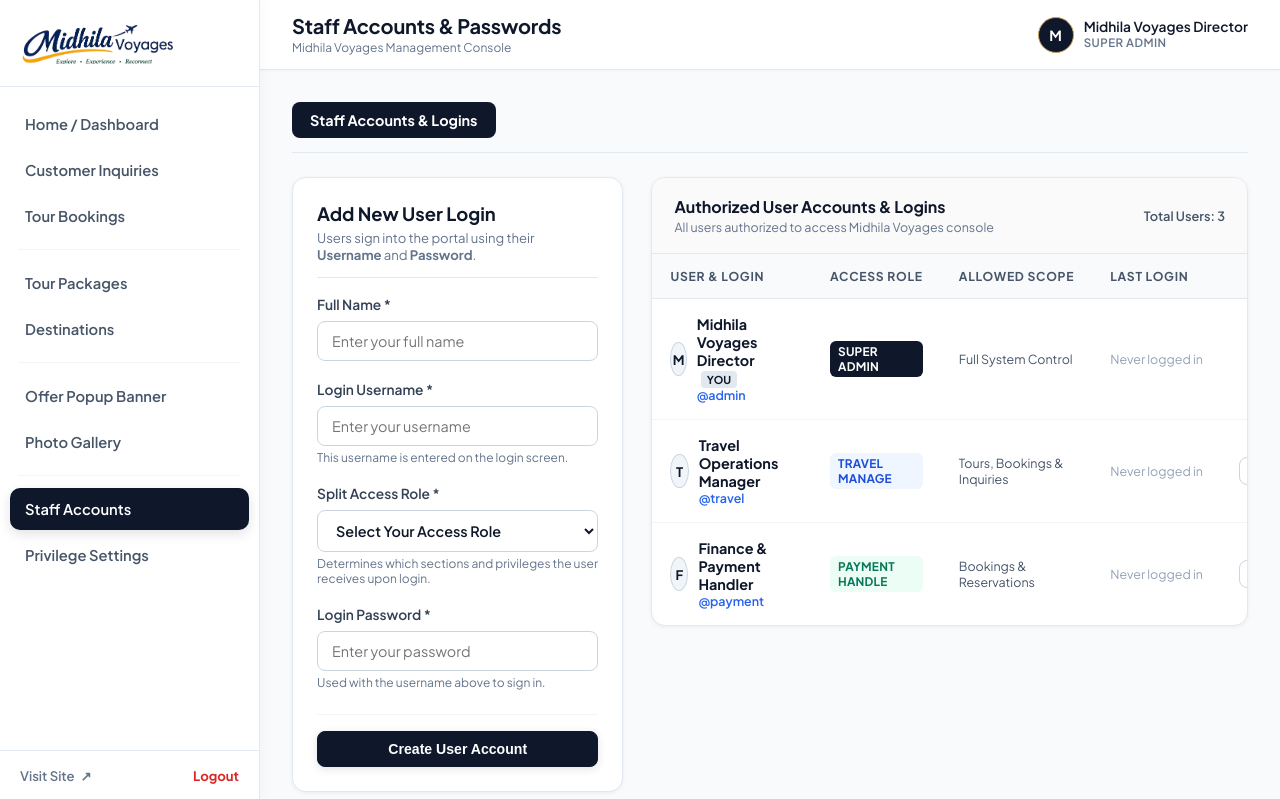
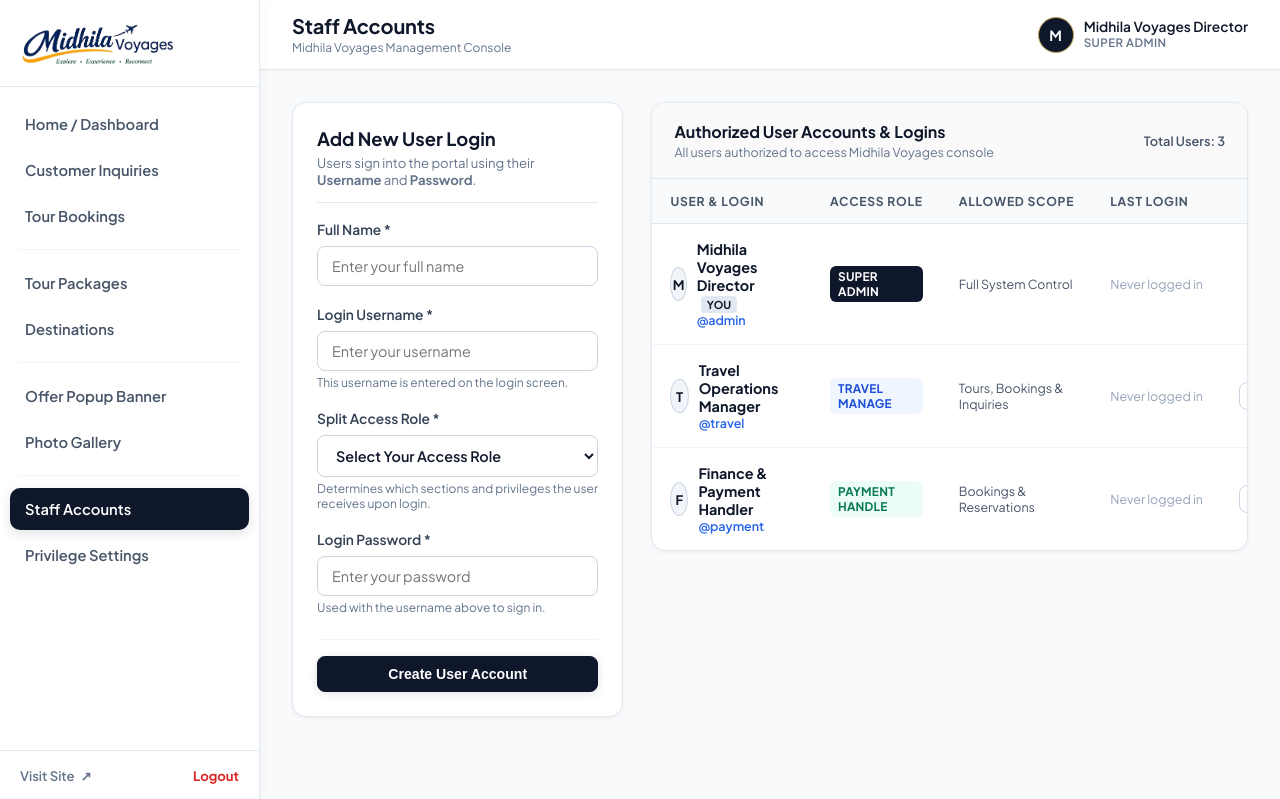
Before and after one commit to Adarsh1530/midhila_voyages, a PHP site: page /MIDHILA/admin/users.php in a window 1280 px wide. Shown: the top 799 px of the page. Run offline with PHP 8.4, Linux system fonts and the light colour scheme; a user stored in the database is signed in; data comes from the database, SQL or seed files in the repository; data that the repository does not hold is empty; some libraries are stand-ins or nearby versions.

Commit message:
Remove privilege settings tab and simplify staff accounts page

```diff
--- a/admin/users.php
+++ b/admin/users.php
@@ -158,17 +158,10 @@ if (isset($_GET['edit_id'])) {
 }
 
 $adminTitle = 'Staff Accounts | MIDHILA VOYAGES';
-$adminHeading = 'Staff Accounts & Passwords';
+$adminHeading = 'Staff Accounts';
 
 require_once __DIR__ . '/includes/admin-header.php';
 ?>
-
-<!-- Module Switcher Tabs -->
-<div style="margin-bottom:24px;border-bottom:1px solid #E2E8F0;padding-bottom:14px;">
-  <span style="background:#0F172A;color:#FFFFFF;font-weight:700;padding:9px 18px;border-radius:8px;font-size:0.9rem;display:inline-flex;align-items:center;">
-    <span>Staff Accounts &amp; Logins</span>
-  </span>
-</div>
 
 <!-- MAIN USER MANAGEMENT WORKSPACE -->
 <div style="display:grid;grid-template-columns:minmax(320px, 1fr) 1.8fr;gap:28px;align-items:start;">
```
